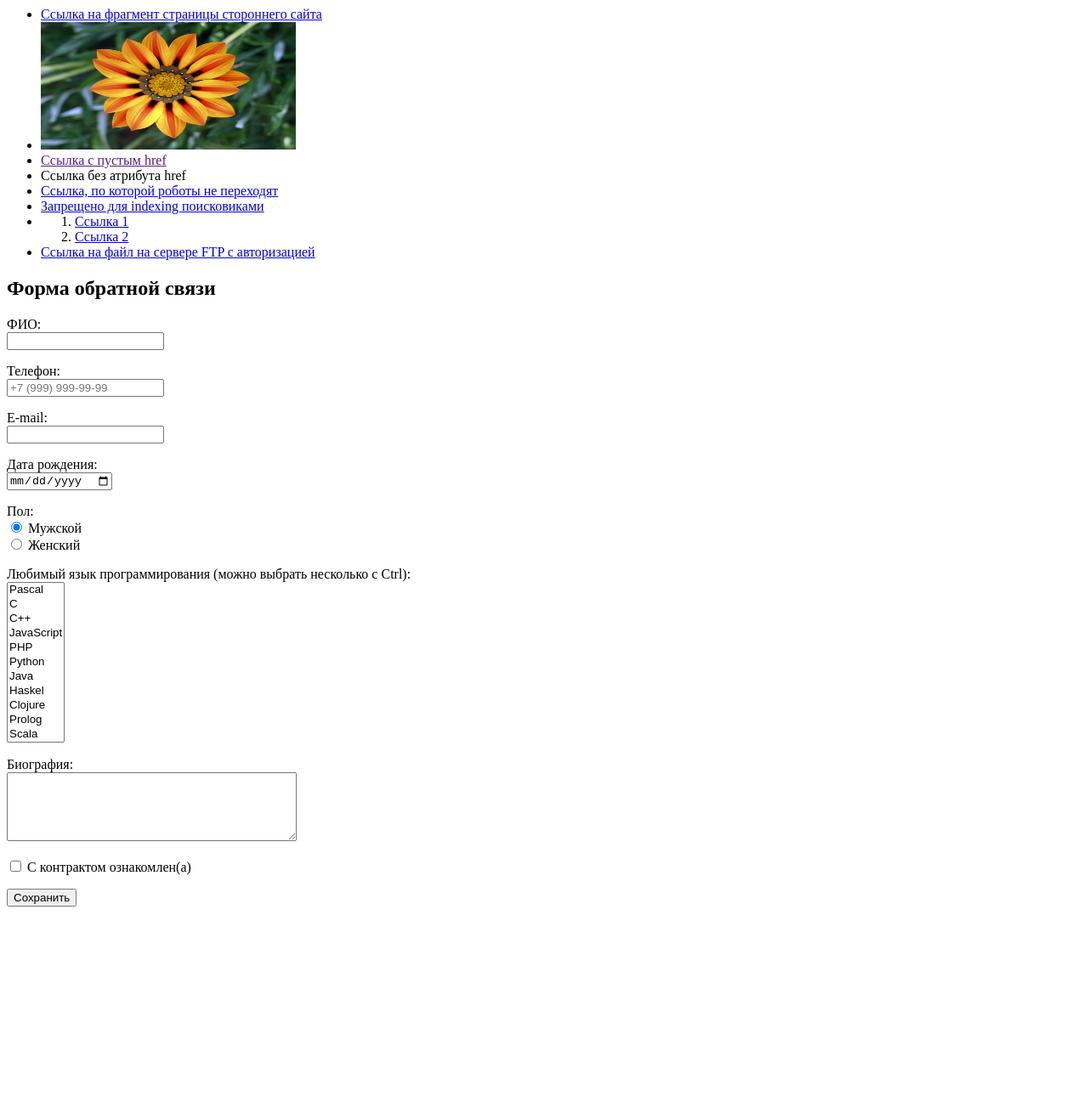
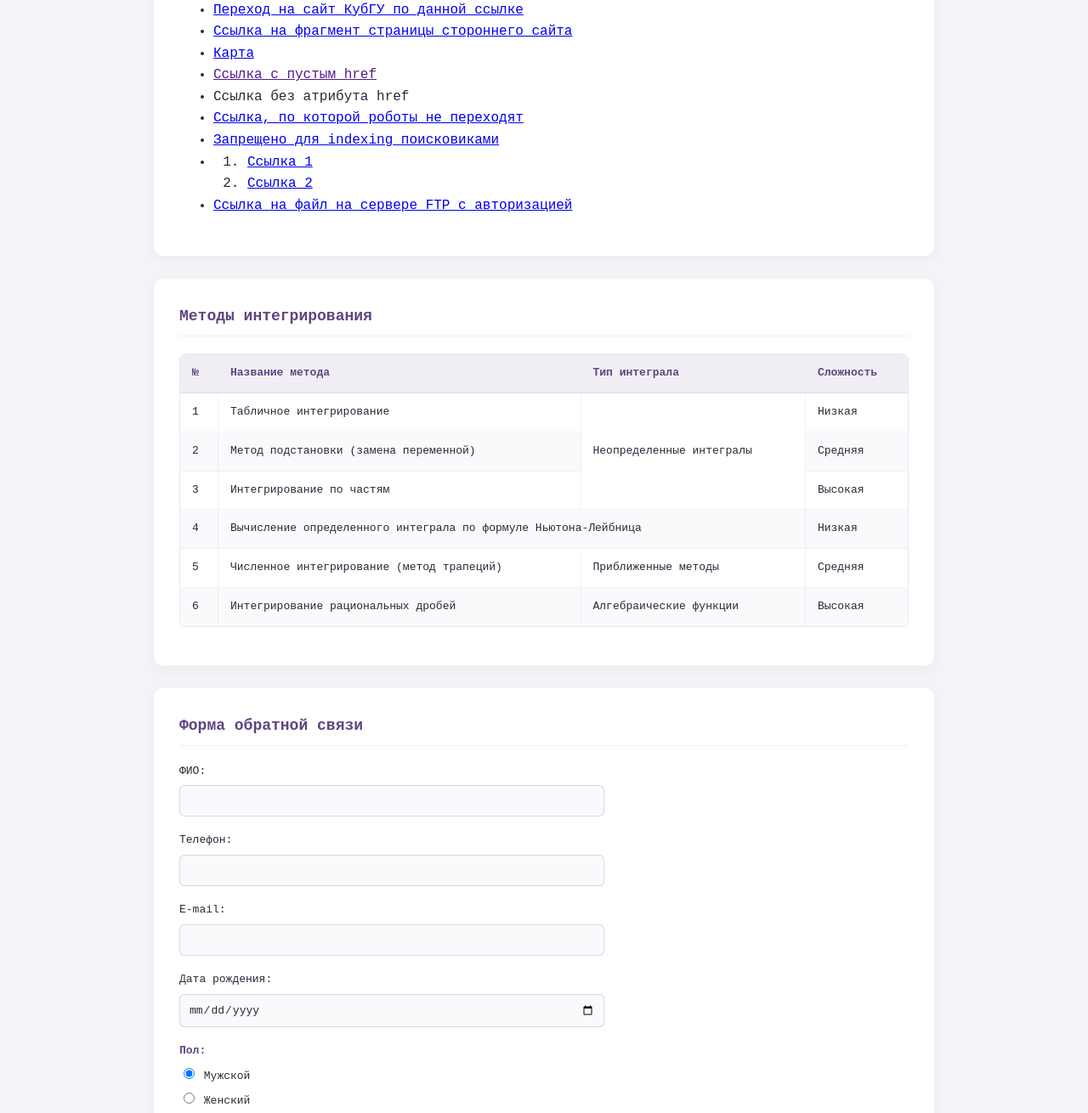
Before and after one commit to V1zes1606/lab2.github.io, a plain HTML site: page index.html in a window 1280 px wide. Shown: the part 524-1834 px from the top of the page at 85% size. Before the commit the page ends 1607 px from the top, so only its background shows below. Drawn offline with Linux system fonts and the light colour scheme.

Commit message:
Add files via upload

```diff
--- a/index.html
+++ b/index.html
@@ -2,105 +2,177 @@
 <html lang="ru">
 <head>
     <meta charset="UTF-8">
-        <title>LAB 1</title>
+    <meta name="viewport" content="width=device-width, initial-scale=1.0">
+    <title>Лабораторная работа 2</title>
+    <link rel="stylesheet" href="style.css">
 </head>
+<body>
 
-    <body>
-        <h1>LAB 1:</h1>
+    <header class="full-width-block">
+        <div class="centered-content header-inner">
+            <img src="logo.png" alt="Логотип сайта" id="logo">
+            <h1 id="site-name">Лабораторная работа №2</h1>
+        </div>
+    </header>
+
+    <nav class="centered-content">
+        <ul class="menu-list">
+            <li><a href="#">Ссылка меню 1</a></li>
+            <li><a href="#">Ссылка 2</a></li>
+            <li><a href="#">Ссылка 3</a></li>
+        </ul>
+    </nav>
+
+    <main class="centered-content">
+
+        <section class="content-section">
+            <h2>Список гиперссылок</h2>
             <ul>
                 <li><a href="http://kubsu.ru">Сайт Кубанского государственного университета</a></li>
                 <li><a href="https://kubsu.ru">Сайт Кубанского государственного университета в протоколе https</a></li>
-            <li><a href="https://kubsu.ru"><img src="image.jpg" alt="Цветок" width="200" height="200"></a></li>
-            <li><a href="education/programs">Сокращенная ссылка на внутреннюю страницу</a></li>
+                <li><a href="flower.html">Цветок</a></li>
+                <li><a href="/inner.html">Сокращенная ссылка на внутреннюю страницу</a></li>
                 <li><a href="/">Сокращенная ссылка на главную страницу</a></li>
-            <li><a href="#biography">Ссылка на фрагмент текущей страницы</a></li>
-            <li><a href="https://kubsu.ru">Ссылка с тремя параметрами</a></li>
-            <li><a href="https://kubsu.ru">Ссылка с параметром id</a></li>
-            <li><a href="./page.html">Относительная ссылка в текущем каталоге</a></li>
-            <li><a href="about/page.html">Относительная в каталоге about</a></li>
-            <li><a href="../page.html">Относительная в каталоге уровнем выше текущего</a></li>
-            <li><a href="../../page.html">Относительная на два уровня выше</a></li>
-            <li><p>Переход на <a href="https://kubsu.ru">сайт КубГУ</a> по данной ссылке</p></li>
-            <li><a href="https://ru.wikipedia.org/wiki/%D0%91%D0%B8%D1%82%D0%B2%D0%B0_%D0%BD%D0%B0_%D0%9A%D0%B0%D0%BB%D0%BA%D0%B5">Ссылка на фрагмент страницы стороннего сайта</a></li>
-            <li>
-                <img src="image.jpg" alt="Карта" usemap="#mymap" width="300" height="150">
-                <map name="mymap">
-                    <area shape="rect" coords="0,0,100,100" href="https://kubsu.ru" alt="Прямоугольник">
-                    <area shape="circle" coords="200,75,50" href="https://kubsu.ru" alt="Круг">
-                </map>
-            </li>
+                <li><a href="#fragment">Ссылка на фрагмент текущей страницы</a></li>
+                <li><a href="search.php?p1=1&amp;p2=2&amp;p3=3">Ссылка с тремя параметрами</a></li>
+                <li><a href="page.php?id=123">Ссылка с параметром id</a></li>
+                <li><a href="local.html">Относительная ссылка в текущем каталоге</a></li>
+                <li><a href="about/info.html">Относительная в каталоге about</a></li>
+                <li><a href="../prev.html">Относительная в каталоге уровнем выше текущего</a></li>
+                <li><a href="../../root.html">Относительная на два уровня выше</a></li>
+                <li><a href="http://kubsu.ru">Переход на сайт КубГУ по данной ссылке</a></li>
+                <li><a href="https://example.com#section">Ссылка на фрагмент страницы стороннего сайта</a></li>
+                <li><a href="map.html">Карта</a></li>
                 <li><a href="">Ссылка с пустым href</a></li>
                 <li><a>Ссылка без атрибута href</a></li>
-            <li><a href="https://kubsu.ru" rel="nofollow">Ссылка, по которой роботы не переходят</a></li>
-            <li><a href="https://kubsu.ru" rel="noindex nofollow">Запрещено для indexing поисковиками</a></li>
+                <li><a href="https://example.com" rel="nofollow">Ссылка, по которой роботы не переходят</a></li>
+                <li><a href="https://example.com">Запрещено для indexing поисковиками</a></li>
                 <li>
                     <ol>
-                    <li><a href="https://kubsu.ru" title="Главная КубГУ">Ссылка 1</a></li>
-                    <li><a href="https://kubsu.ru" title="Образование в КубГУ">Ссылка 2</a></li>
+                        <li><a href="#">Ссылка 1</a></li>
+                        <li><a href="#">Ссылка 2</a></li>
                     </ol>
                 </li>
                 <li><a href="ftp://user:password@://example.com">Ссылка на файл на сервере FTP с авторизацией</a></li>
             </ul>
+        </section>
+
+        <section class="content-section" id="fragment">
+            <h2>Методы интегрирования</h2>
+            <table class="data-table">
+                <thead>
+                    <tr>
+                        <th>№</th>
+                        <th>Название метода</th>
+                        <th>Тип интеграла</th>
+                        <th>Сложность</th>
+                    </tr>
+                </thead>
+                <tbody>
+                    <tr>
+                        <td>1</td>
+                        <td>Табличное интегрирование</td>
+                        <td rowspan="3">Неопределенные интегралы</td>
+                        <td>Низкая</td>
+                    </tr>
+                    <tr>
+                        <td>2</td>
+                        <td>Метод подстановки (замена переменной)</td>
+                        <td>Средняя</td>
+                    </tr>
+                    <tr>
+                        <td>3</td>
+                        <td>Интегрирование по частям</td>
+                        <td>Высокая</td>
+                    </tr>
+                    <tr>
+                        <td>4</td>
+                        <td colspan="2">Вычисление определенного интеграла по формуле Ньютона-Лейбница</td>
+                        <td>Низкая</td>
+                    </tr>
+                    <tr>
+                        <td>5</td>
+                        <td>Численное интегрирование (метод трапеций)</td>
+                        <td>Приближенные методы</td>
+                        <td>Средняя</td>
+                    </tr>
+                    <tr>
+                        <td>6</td>
+                        <td>Интегрирование рациональных дробей</td>
+                        <td>Алгебраические функции</td>
+                        <td>Высокая</td>
+                    </tr>
+                </tbody>
+            </table>
+        </section>
+
+
+        <section class="content-section">
             <h2>Форма обратной связи</h2>
-        <form action="#" method="post">
-            <p>
-                <label for="fio">ФИО:</label><br>
+            <form action="#" method="post" class="feedback-form">
+                <div class="form-group">
+                    <label for="fio">ФИО:</label>
                     <input type="text" id="fio" name="fio" required>
-            </p>
+                </div>
 
-            <p>
-                <label for="phone">Телефон:</label><br>
-                <input type="tel" id="phone" name="phone" placeholder="+7 (999) 999-99-99" required>
-            </p>
+                <div class="form-group">
+                    <label for="phone">Телефон:</label>
+                    <input type="tel" id="phone" name="phone">
+                </div>
 
-            <p>
-                <label for="email">E-mail:</label><br>
-                <input type="email" id="email" name="email" required>
-            </p>
+                <div class="form-group">
+                    <label for="email">E-mail:</label>
+                    <input type="email" id="email" name="email">
+                </div>
 
-            <p>
-                <label for="birthday">Дата рождения:</label><br>
-                <input type="date" id="birthday" name="birthday" required>
-            </p>
+                <div class="form-group">
+                    <label for="birthday">Дата рождения:</label>
+                    <input type="date" id="birthday" name="birthday">
+                </div>
 
-            <p>
-                Пол:<br>
-                <label><input type="radio" name="gender" value="male" checked> Мужской</label><br>
+                <div class="form-group">
+                    <span class="label-title">Пол:</span>
+                    <label><input type="radio" name="gender" value="male" checked> Мужской</label>
                     <label><input type="radio" name="gender" value="female"> Женский</label>
-            </p>
+                </div>
 
-            <p>
-                <label for="languages">Любимый язык программирования (можно выбрать несколько с Ctrl):</label><br>
-                <select id="languages" name="languages[]" multiple size="11" required>
+                <div class="form-group">
+                    <label for="languages">Любимый язык программирования (можно выбрать несколько с Ctrl):</label>
+                    <select id="languages" name="languages[]" multiple size="6">
                         <option value="pascal">Pascal</option>
                         <option value="c">C</option>
-                    <option value="cplusplus">C++</option>
-                    <option value="javascript">JavaScript</option>
+                        <option value="cpp">C++</option>
+                        <option value="js">JavaScript</option>
                         <option value="php">PHP</option>
                         <option value="python">Python</option>
                         <option value="java">Java</option>
-                    <option value="haskel">Haskel</option>
+                        <option value="haskell">Haskell</option>
                         <option value="clojure">Clojure</option>
                         <option value="prolog">Prolog</option>
                         <option value="scala">Scala</option>
                     </select>
-            </p>
+                </div>
 
-            <p>
-                <label for="biography">Биография:</label><br>
-                <textarea id="biography" name="biography" rows="5" cols="40" required></textarea>
-            </p>
+                <div class="form-group">
+                    <label for="bio">Биография:</label>
+                    <textarea id="bio" name="bio" rows="4"></textarea>
+                </div>
 
-            <p>
-                <label>
-                    <input type="checkbox" name="contract" value="agreed" required>
-                    С контрактом ознакомлен(а)
-                </label>
-            </p>
+                <div class="form-group checkbox-group">
+                    <label><input type="checkbox" name="agreement" value="agreed" required> С контрактом ознакомлен(а)</label>
+                </div>
 
-            <p>
                 <button type="submit">Сохранить</button>
-            </p>
             </form>
+        </section>
+
+    </main>
+
+    <footer class="full-width-block">
+        <div class="centered-content footer-inner">
+            <p>&copy; Килимник Владислав Денисович 2026</p>
+        </div>
+    </footer>
+
 </body>
 </html>
--- /dev/null
+++ b/style.css
@@ -0,0 +1,220 @@
+body {
+    margin: 0;
+    padding: 0;
+    font-family: "Courier New", Courier, monospace;
+    background-color: #f5f3f7;
+    color: #2c2738;
+    line-height: 1.6;
+}
+
+.full-width-block {
+    width: 100%;
+    background-color: #ffffff;
+    border-bottom: 1px solid rgba(154, 126, 199, 0.2);
+}
+
+.centered-content {
+    max-width: 960px;
+    margin: 0 auto;
+    padding: 0 20px;
+    box-sizing: border-box;
+}
+
+.header-inner {
+    display: flex;
+    justify-content: space-between;
+    align-items: center;
+    padding: 16px 20px;
+}
+
+#logo {
+    width: 44px;
+    height: 44px;
+    object-fit: contain;
+    border-radius: 10px;
+}
+
+#site-name {
+    margin: 0;
+    font-size: 20px;
+    font-weight: 700;
+    color: #5d4680;
+    letter-spacing: -0.5px;
+}
+
+nav {
+    background-color: rgba(245, 243, 247, 0.8);
+    backdrop-filter: blur(10px);
+    border-bottom: 1px solid rgba(154, 126, 199, 0.15);
+    margin-bottom: 30px;
+}
+
+.menu-list {
+    list-style: none;
+    margin: 0;
+    padding: 12px 0;
+    display: flex;
+    gap: 25px;
+}
+
+.menu-list a {
+    text-decoration: none;
+    color: #7b6699;
+    font-size: 14px;
+    font-weight: bold;
+    transition: color 0.2s ease;
+}
+
+.menu-list a:hover {
+    color: #9a7ec7;
+}
+
+.content-section {
+    background-color: #ffffff;
+    padding: 30px;
+    margin-bottom: 25px;
+    border-radius: 12px;
+    box-shadow: 0 4px 12px rgba(93, 70, 128, 0.05);
+    border: 1px solid rgba(154, 126, 199, 0.1);
+}
+
+h2 {
+    color: #5d4680;
+    font-size: 18px;
+    margin-top: 0;
+    margin-bottom: 20px;
+    border-bottom: 1px solid rgba(154, 126, 199, 0.15);
+    padding-bottom: 8px;
+}
+
+.data-table {
+    width: 100%;
+    border-collapse: separate;
+    border-spacing: 0;
+    margin: 15px 0;
+    border-radius: 8px;
+    overflow: hidden;
+    border: 1px solid rgba(154, 126, 199, 0.2);
+}
+
+.data-table th, .data-table td {
+    padding: 12px 14px;
+    text-align: left;
+    font-size: 13px;
+}
+
+.data-table th {
+    background-color: #f1edf5;
+    color: #5d4680;
+    font-weight: bold;
+    border-bottom: 1px solid rgba(154, 126, 199, 0.2);
+}
+
+.data-table td {
+    border-bottom: 1px solid rgba(154, 126, 199, 0.1);
+    border-right: 1px solid rgba(154, 126, 199, 0.1);
+}
+
+.data-table td:last-child {
+    border-right: none;
+}
+
+.data-table tbody tr:last-child td {
+    border-bottom: none;
+}
+
+.data-table tbody tr:nth-child(odd) {
+    background-color: #ffffff;
+}
+
+.data-table tbody tr:nth-child(even) {
+    background-color: #faf9fb;
+}
+
+.feedback-form {
+    display: flex;
+    flex-direction: column;
+    gap: 18px;
+    max-width: 500px;
+}
+
+.form-group {
+    display: flex;
+    flex-direction: column;
+    gap: 6px;
+}
+
+.form-group.checkbox-group {
+    flex-direction: row;
+    align-items: center;
+    gap: 10px;
+    font-size: 13px;
+}
+
+.label-title {
+    font-weight: bold;
+    font-size: 13px;
+    color: #5d4680;
+}
+
+label {
+    font-size: 13px;
+}
+
+input[type="text"],
+input[type="tel"],
+input[type="email"],
+input[type="date"],
+select,
+textarea {
+    padding: 10px;
+    border: 1px solid rgba(154, 126, 199, 0.3);
+    border-radius: 6px;
+    font-family: "Courier New", Courier, monospace;
+    font-size: 13px;
+    background-color: #faf9fb;
+    color: #2c2738;
+    transition: all 0.2s ease;
+    outline: none;
+}
+
+input:focus, select:focus, textarea:focus {
+    border-color: #9a7ec7;
+    background-color: #ffffff;
+    box-shadow: 0 0 0 3px rgba(154, 126, 199, 0.15);
+}
+
+button[type="submit"] {
+    padding: 10px 24px;
+    background-color: #9a7ec7;
+    color: white;
+    border: none;
+    border-radius: 6px;
+    cursor: pointer;
+    font-family: "Courier New", Courier, monospace;
+    font-weight: bold;
+    font-size: 14px;
+    transition: background-color 0.2s ease, transform 0.1s ease;
+    align-self: flex-start;
+}
+
+button[type="submit"]:hover {
+    background-color: #8364b3;
+}
+
+button[type="submit"]:active {
+    transform: scale(0.98);
+}
+
+footer {
+    margin-top: 50px;
+    background-color: #ffffff;
+    border-top: 1px solid rgba(154, 126, 199, 0.2);
+}
+
+.footer-inner {
+    padding: 20px 20px;
+    text-align: center;
+    font-size: 12px;
+    color: #7b6699;
+}
```
Also changed, not shown: logo.png (added). Lines whose indentation alone changed are shown as unchanged.
